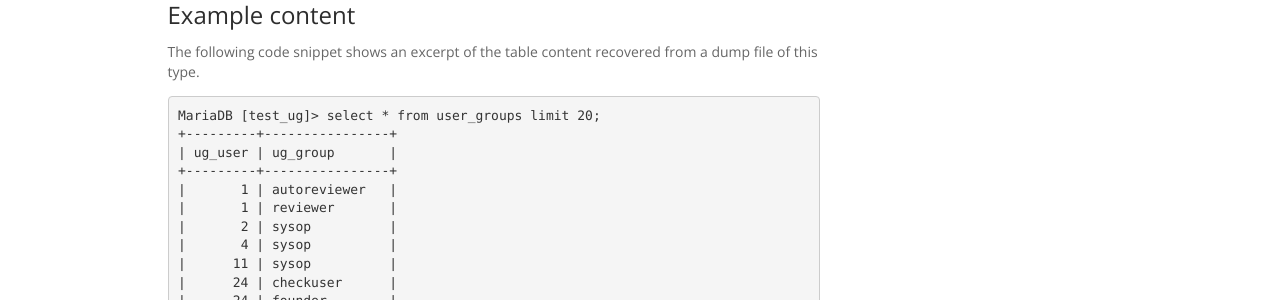
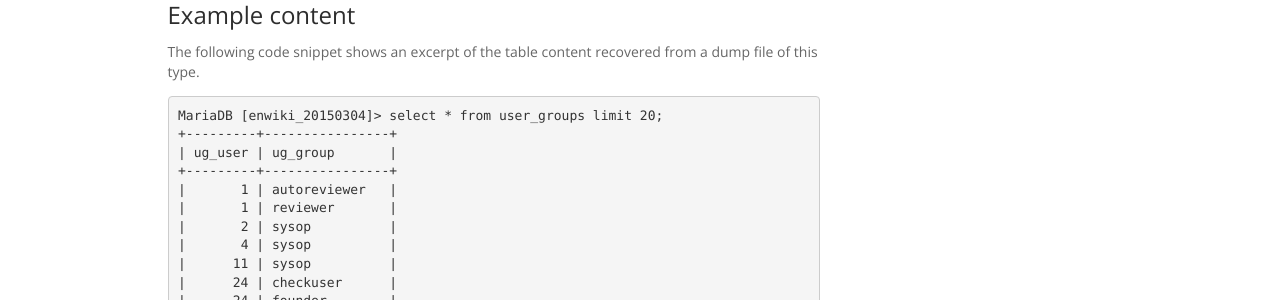
Before and after one commit to glimmerphoenix/WikiDAT, a Jekyll site: the page built from pages/user-groups/index.html, in a window 1280 px wide and 900 px high, scrolled down 2716 px. Shown: the part 152-452 px from the top of the window. Built offline with Jekyll 4.4.1, drawn with Linux system fonts in a browser that asks for light colours; nearby versions of some CDN libraries.

Commit message:
Minor fix dbname

```diff
--- a/pages/user-groups/index.html
+++ b/pages/user-groups/index.html
@@ -261,7 +261,7 @@ mysql> describe user_groups;
 					a dump file of this type.
 				</p>
 {% highlight sql %}
-MariaDB [test_ug]> select * from user_groups limit 20;
+MariaDB [enwiki_20150304]> select * from user_groups limit 20;
 +---------+----------------+
 | ug_user | ug_group       |
 +---------+----------------+
```
